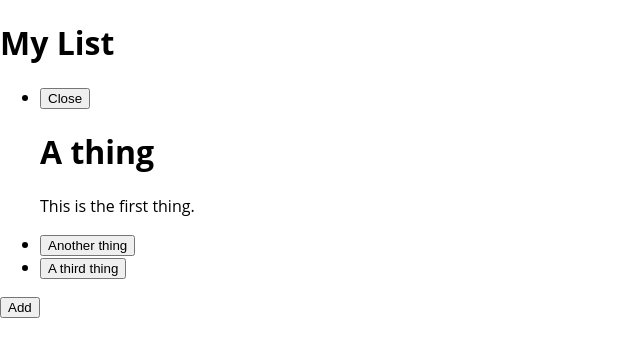
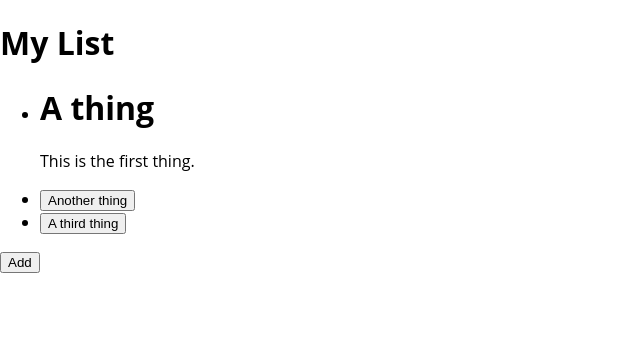
Before and after one commit to jamiehale/howiwish-frontend, a React (Create React App) app: page /my-list in a window 1280 px wide. Both pictures are taken after a click on the button "A thing". Shown: the top 356 px of the page, without its empty margins (0-640 px from the left). Built offline with nearby package versions, Linux system fonts and the light colour scheme.

Commit message:
Expandable items

```diff
--- /dev/null
+++ b/src/components/ExpandingItem.js
@@ -0,0 +1,19 @@
+import React, { useState } from 'react';
+import Button from './Button';
+import FormattedItem from './FormattedItem';
+
+const ExpandingItem = ({
+  item,
+  expanded,
+  onItemExpanded,
+}) => {
+  return expanded ? (
+    <div>
+      <FormattedItem item={item} />
+    </div>
+  ) : (
+    <Button onClick={onItemExpanded}>{item.name}</Button>
+  );
+};
+
+export default ExpandingItem;
--- /dev/null
+++ b/src/components/FormattedItem.js
@@ -0,0 +1,16 @@
+import React from 'react';
+
+const FormattedItem = ({
+  item,
+}) => {
+  const descriptionText = item.description.split(/[\r\n]+/).map((p, i) => <p key={i}>{p}</p>);
+
+  return (
+    <>
+      <h1>{item.name}</h1>
+      {descriptionText}
+    </>
+  );
+};
+
+export default FormattedItem;
--- a/src/pages/my-list/MyListPage.js
+++ b/src/pages/my-list/MyListPage.js
@@ -4,48 +4,34 @@ import ListItem from '../../components/ListItem';
 import useMyList from '../../hooks/my-list';
 import NewItemForm from '../../components/NewItemForm';
 import Button from '../../components/Button';
-
-const FormattedItem = ({
-  item,
-}) => {
-  const descriptionText = item.description.split(/[\r\n]+/).map((p, i) => <p key={i}>{p}</p>);
-
-  return (
-    <>
-      <h1>{item.name}</h1>
-      {descriptionText}
-    </>
-  );
-};
-
-const ExpandingItem = ({
-  item,
-}) => {
-  const [isOpen, setOpen] = useState(false);
-
-
-  return isOpen ? (
-    <div>
-      <Button onClick={() => { setOpen(false); }}>Close</Button>
-      <FormattedItem item={item} />
-    </div>
-  ) : (
-    <Button onClick={() => { setOpen(true); }}>{item.name}</Button>
-  );
-};
+import ExpandingItem from '../../components/ExpandingItem';
 
 const MyListPage = () => {
   const [myList, { addItem }] = useMyList();
   const [showForm, setShowForm] = useState(false);
+  const [expandedItem, setExpandedItem] = useState(-1);
 
   const handleNewItem = (newItem) => {
     setShowForm(false);
     addItem(newItem);
   };
 
+  const handleItemExpanded = (item) => () => {
+    setExpandedItem(item);
+  }
+
+  const handleShowForm = () => {
+    setExpandedItem(-1);
+    setShowForm(true);
+  };
+
   const items = myList.map((item, i) => (
     <ListItem key={i}>
-      <ExpandingItem item={item} />
+      <ExpandingItem
+        item={item}
+        expanded={i === expandedItem}
+        onItemExpanded={handleItemExpanded(i)}
+      />
     </ListItem>
   ));
 
@@ -61,7 +47,7 @@ const MyListPage = () => {
           onCancel={() => { setShowForm(false); }}
         />
       ) : (
-        <Button onClick={() => { setShowForm(true); }}>Add</Button>
+        <Button onClick={handleShowForm}>Add</Button>
       )}
     </>
   );
```
